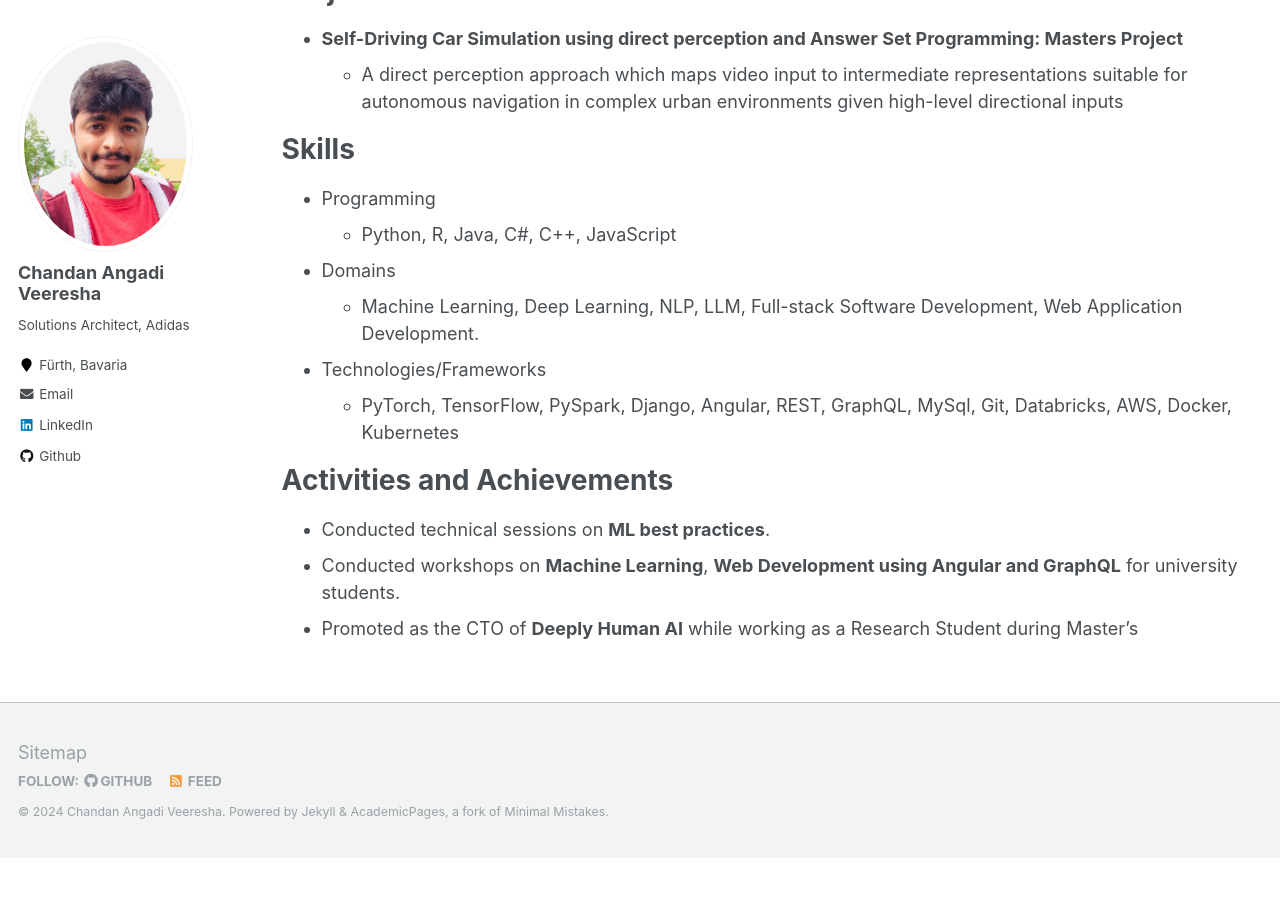
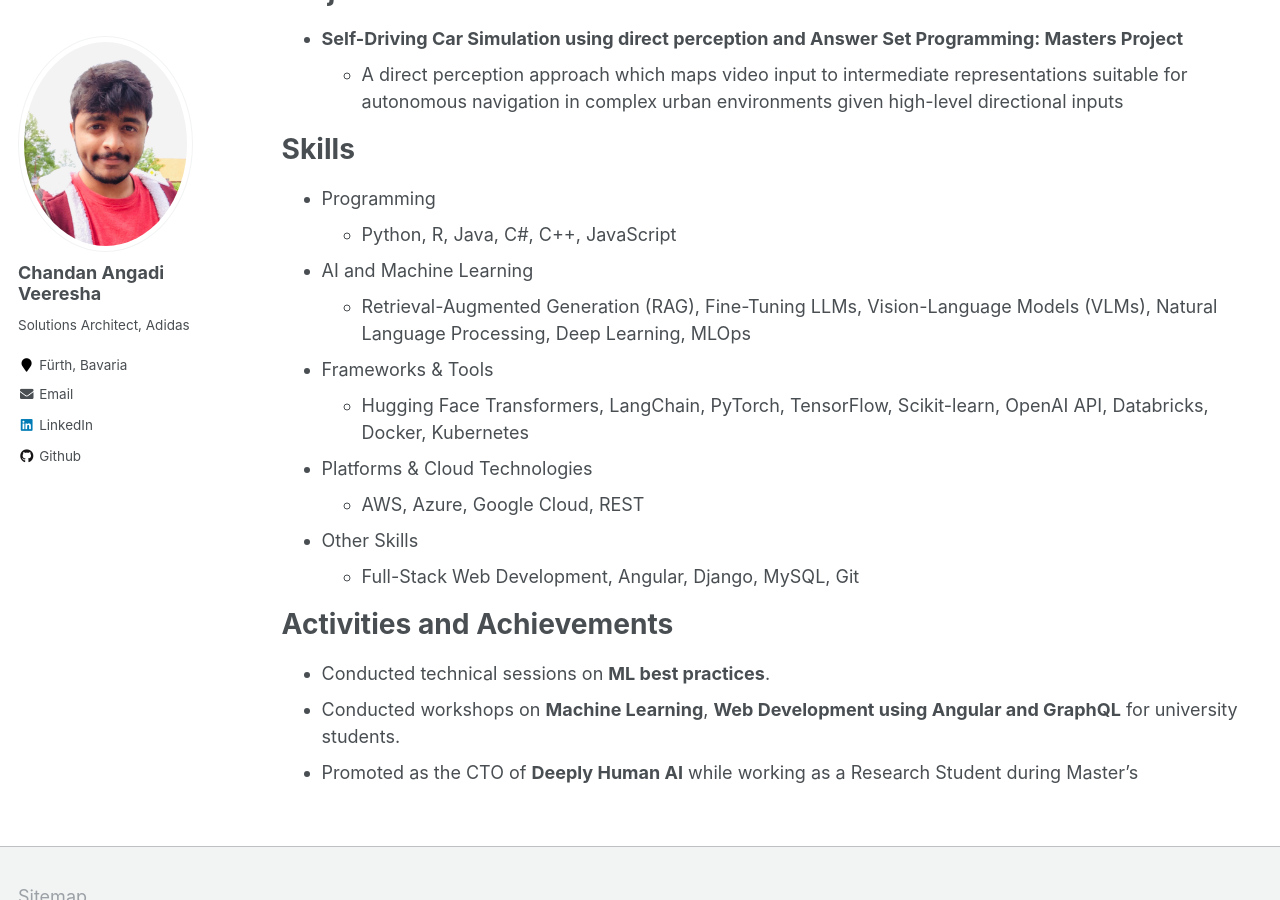
Before and after one commit to chandan-anagdi/chandanav.github.io, a Jekyll site: the page built from _pages/cv.md, in a window 1280 px wide and 900 px high, scrolled down 2197 px. Built offline with Jekyll 4.4.1, drawn with Linux system fonts in a browser that asks for light colours; before the commit the page ends 3055 px from its top, so only the background shows below that.

Commit message:
Update cv.md

```diff
--- a/_pages/cv.md
+++ b/_pages/cv.md
@@ -69,10 +69,14 @@ Skills
 ======
 * Programming
   * Python, R, Java, C#, C++, JavaScript
-* Domains
-  * Machine Learning, Deep Learning, NLP, LLM, Full-stack Software Development, Web Application Development.
-* Technologies/Frameworks
-  * PyTorch, TensorFlow, PySpark, Django, Angular, REST, GraphQL, MySql, Git, Databricks, AWS, Docker, Kubernetes
+* AI and Machine Learning
+  * Retrieval-Augmented Generation (RAG), Fine-Tuning LLMs, Vision-Language Models (VLMs), Natural Language Processing, Deep Learning, MLOps
+* Frameworks & Tools
+  * Hugging Face Transformers, LangChain, PyTorch, TensorFlow, Scikit-learn, OpenAI API, Databricks, Docker, Kubernetes
+* Platforms & Cloud Technologies
+  * AWS, Azure, Google Cloud, REST
+* Other Skills
+  * Full-Stack Web Development, Angular, Django, MySQL, Git
 
 Activities and Achievements
 ======
```
